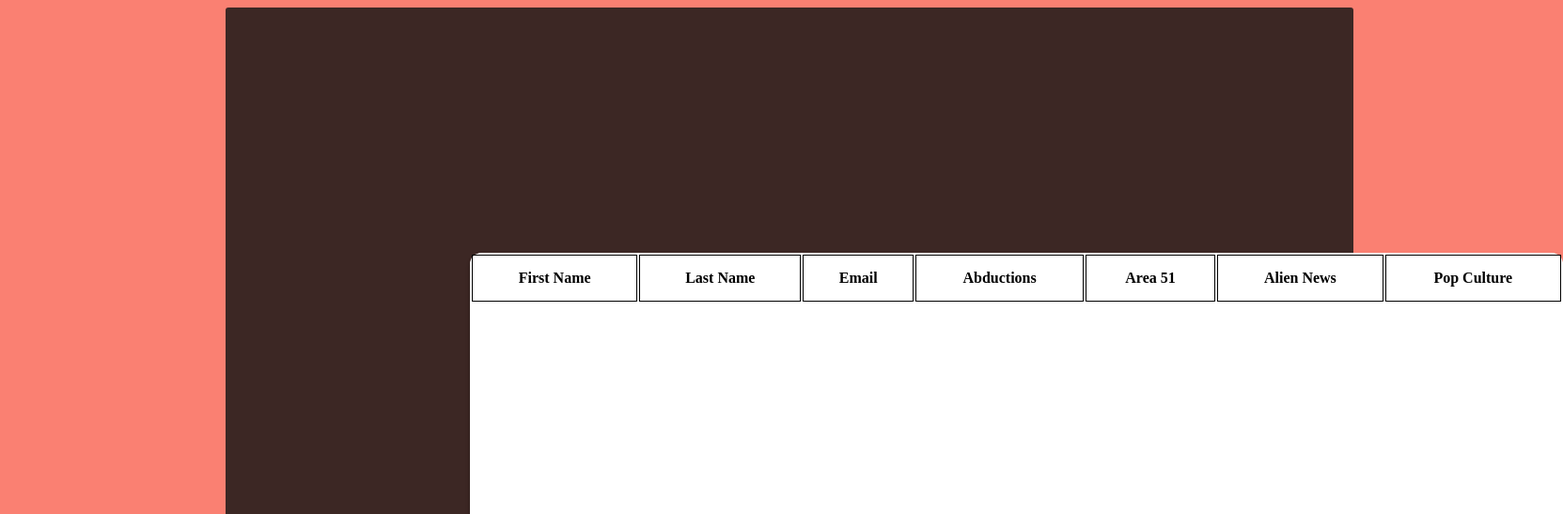
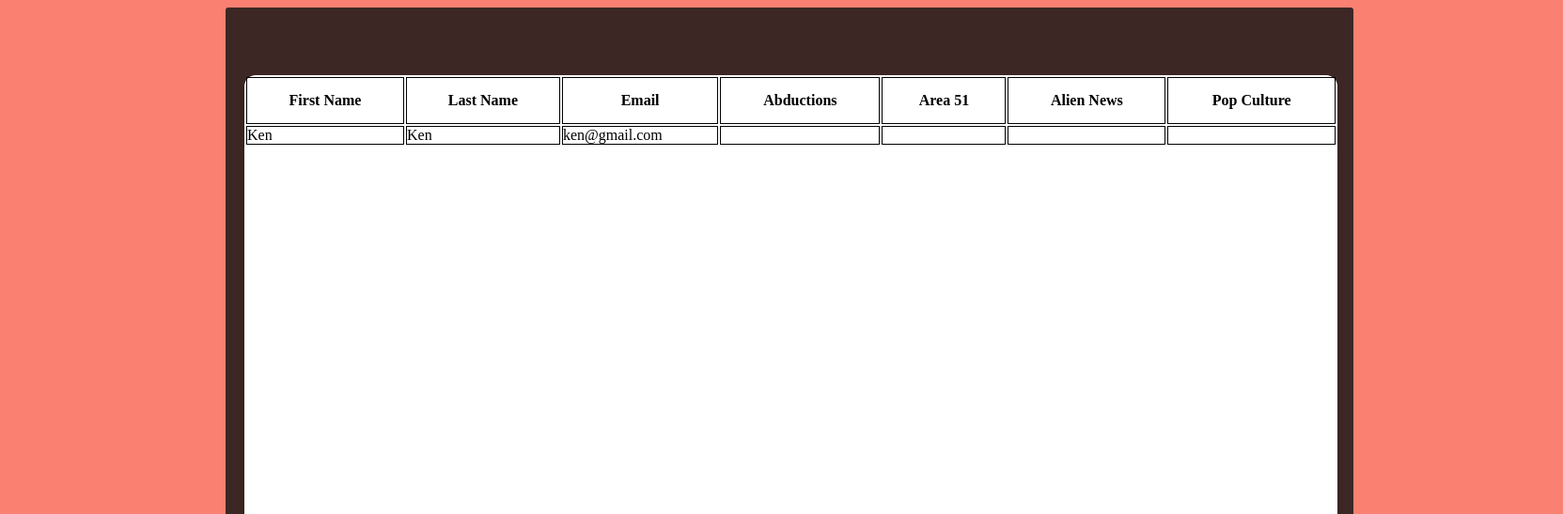
Before and after one commit to ksrawr/ux-collab, a website: page views/admin.html in a window 1280 px wide. Shown: the part 181-728 px from the top of the page at 94% size, 1663 px wide, since content can reach past the window. Drawn offline with Linux system fonts and the light colour scheme.

Commit message:
adds more styling for admin dashboard main section

```diff
--- a/public/css/admin.css
+++ b/public/css/admin.css
@@ -35,6 +35,16 @@ body {
 	margin: 0;
 }
 
+aside {
+	position: absolute;
+	top: 189px;
+	left: 20px;
+}
+
+aside div {
+	display: inline-block;
+}
+
 main {
 	position: absolute;
 	width: 1200px;
@@ -48,12 +58,15 @@ main {
 	border-radius: 3px;
 }
 
+
+/* Having Containers nested inside a position of
+absolute resets their left and top position to 0*/
 .table-container {
 	position: absolute;
 	width: 1163px;
 	height: 696px;
-	left: 260px;
-	top: 261px;
+	left: 20px;
+	top: 72px;
 
 	background: #FFFFFF;
 	box-shadow: 0px 4px 4px rgba(0, 0, 0, 0.25);
--- a/views/admin.html
+++ b/views/admin.html
@@ -13,6 +13,9 @@
     <header>
     	<h1 class="header">Alien Chronicles Dashboard</h1>
     </header>
+    <aside>
+    	<div></div>
+    </aside>
     <main>
       <section class="table-container">
         <table>
@@ -25,6 +28,15 @@
             <th class="text-center">Alien News</th>
             <th class="text-center">Pop Culture</th>
           </tr>
+          <tr>
+          	<td>Ken</td>
+          	<td>Ken</td>
+          	<td>ken@gmail.com</td>
+          	<td></td>
+          	<td></td>
+          	<td></td>
+          	<td></td>
+          </tr>
         </table>
       </section>
     </main>
```
